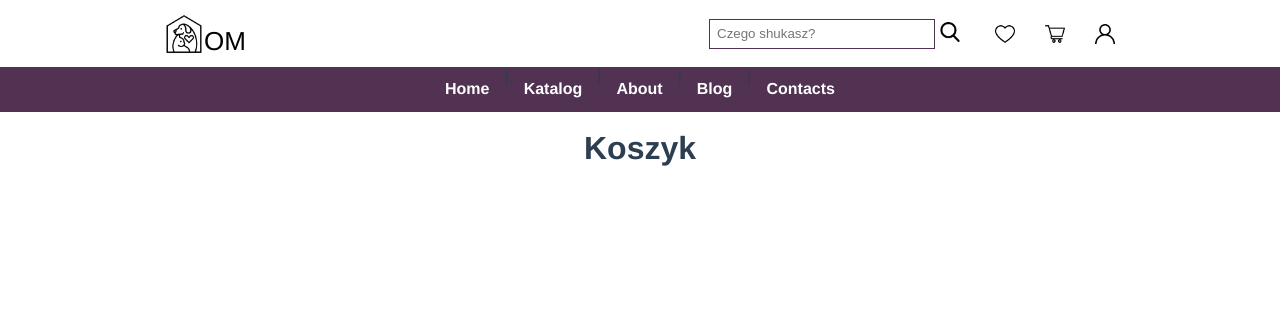
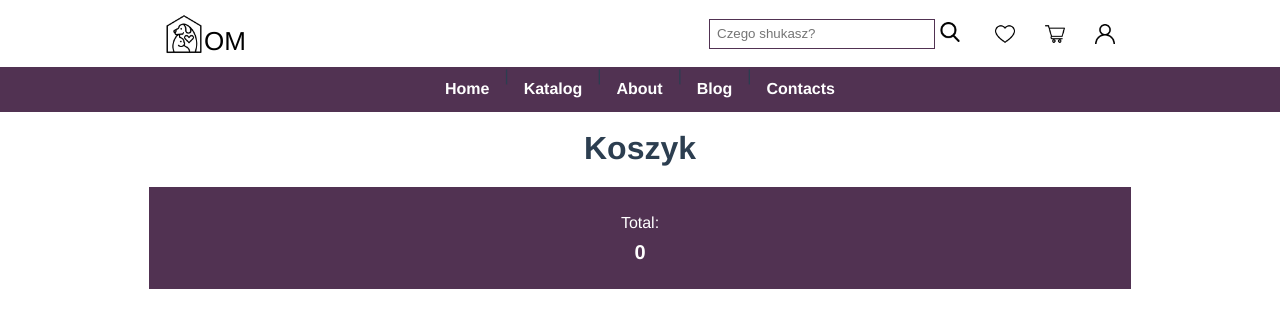
Before and after one commit to MagInventor/shop, a Vue app: page /cart in a window 1280 px wide. Shown: the top 328 px of the page. Built offline with nearby package versions, Linux system fonts and the light colour scheme.

Commit message:
feat: implement calculate total

```diff
--- a/src/components/cart/CartProducts.vue
+++ b/src/components/cart/CartProducts.vue
@@ -8,6 +8,12 @@
         :cart_item_data="item"
         @deleteFromCart="deleteFromCart(index)"
       />
+    </div>
+    <div class="cart-total">
+      <div class="container">
+        <p class="cart-total__name">Total:</p>
+        <p class="cart-total__price">{{cartTotalCost}}</p>
+      </div>
     </div>
   </div>
 </template>
@@ -35,7 +41,24 @@ export default {
   computed: {
     ...mapGetters([
       'CART'
-    ])
+    ]),
+    cartTotalCost() {
+      if (!this.cart_data.length)
+        return 0
+
+      if (this.cart_data.length === 0)
+        return this.cart_data.price
+
+      const result = []
+
+      for (let item of this.cart_data) {
+        item.quantity
+          ? result.push(item.price * item.quantity)
+          : result.push(item.price)
+      }
+
+      return result.reduce((sum, el) => sum + el)
+    }
   },
   methods: {
     ...mapActions([
@@ -49,5 +72,24 @@ export default {
 </script>
 
 <style>
+.cart-total .container {
+  height: 100px;
+  margin: 20px auto;
+  background: #513252;
+  border: 1px solid #513252;
+  color: #fff;
+  display: grid;
+  justify-self: center;
+  align-content: center;
+}
 
+.cart-total__name {
+  padding-top: 10px;
+}
+
+.cart-total__price {
+  font-size: 20px;
+  font-weight: bold;
+  line-height: 2;
+}
 </style>
```
